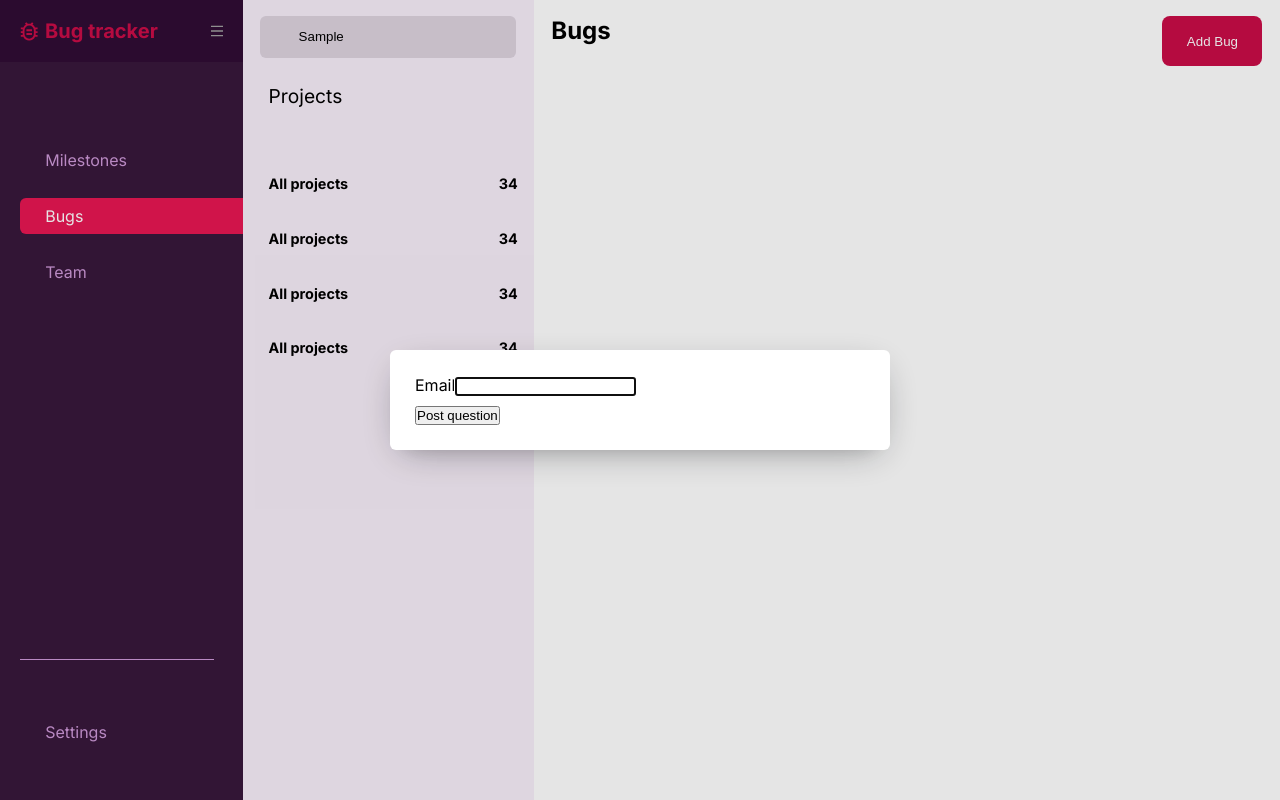
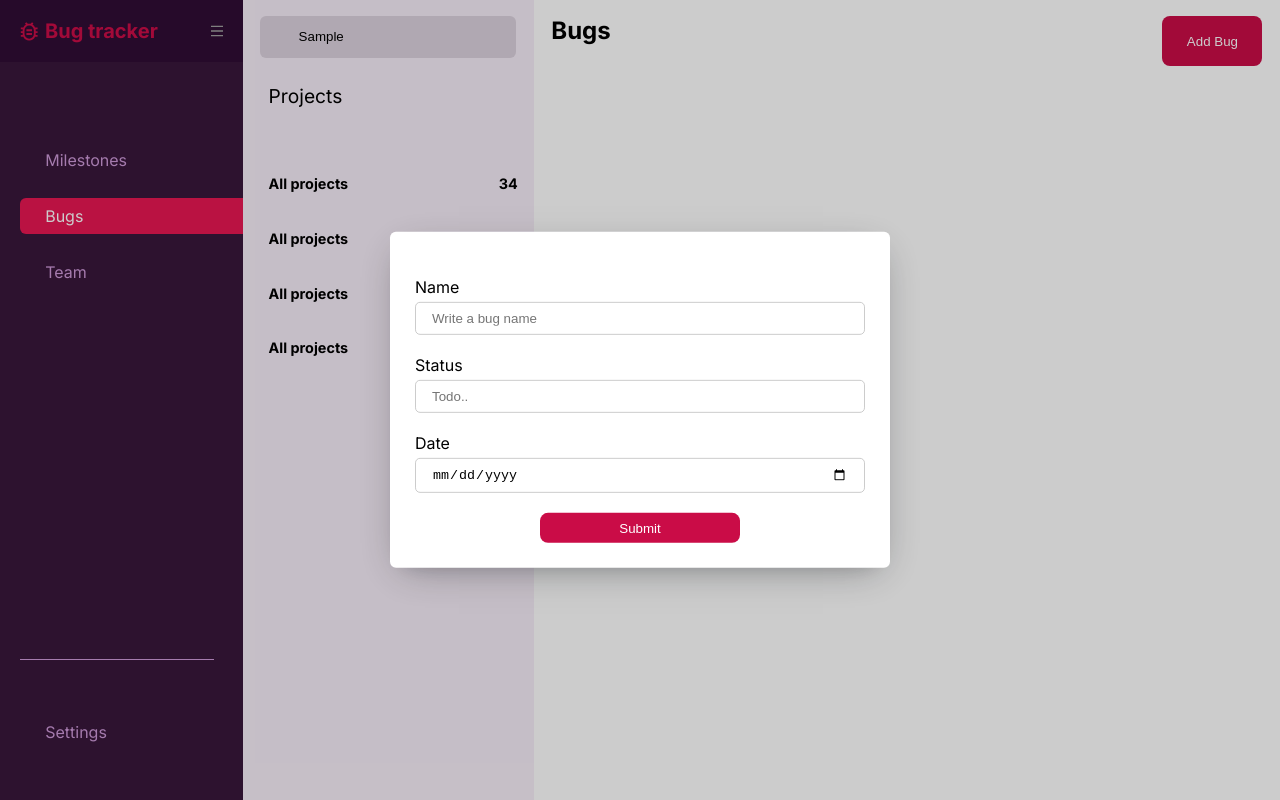
Before and after one commit to antonioGoeminne/sentry-clone, a Next.js app: page /bugs in a window 1280 px wide. Both pictures are taken after typing "Sample" into the empty fields and a click on the button "Add Bug". Built offline with nearby package versions, Linux system fonts and the light colour scheme; some icons are missing.

Commit message:
FEAT: mejorando formulario para agregar bugs

```diff
--- a/package.json
+++ b/package.json
@@ -12,6 +12,7 @@
   "dependencies": {
     "@babel/preset-env": "^7.23.2",
     "@babel/preset-react": "^7.22.15",
+    "@hookform/resolvers": "^3.3.2",
     "@iconify/react": "^4.1.1",
     "@radix-ui/react-dialog": "^1.0.5",
     "@radix-ui/react-form": "^0.0.3",
@@ -20,8 +21,10 @@
     "next": "14.0.0",
     "react": "^18",
     "react-dom": "^18",
+    "react-hook-form": "^7.47.0",
     "styled-components": "^6.1.0",
-    "tinycolor2": "^1.6.0"
+    "tinycolor2": "^1.6.0",
+    "yup": "^1.3.2"
   },
   "devDependencies": {
     "@testing-library/dom": "^9.3.3",
--- a/src/features/bugs/components/bug-form.tsx
+++ b/src/features/bugs/components/bug-form.tsx
@@ -1,24 +1,93 @@
 import * as Form from "@radix-ui/react-form";
+import { yupResolver } from "@hookform/resolvers/yup";
+import * as yup from "yup";
+import { Controller, useForm } from "react-hook-form";
+import { TextField } from "@ui/text-field";
+import { Button } from "@ui/Button";
+import { secondary } from "@ui/colors";
 
 export const BugForm = () => {
+  const schema = yup
+    .object({
+      name: yup.string().min(1).required(),
+      status: yup.string().min(1).required(),
+    })
+    .required();
+  const {
+    handleSubmit,
+    control,
+    formState: { errors },
+  } = useForm({
+    resolver: yupResolver(schema),
+  });
+
+  const handleData = (e) => console.log(e);
+
   return (
-    <Form.Root>
-      <Form.Field name="email">
-        <Form.Label>Email</Form.Label>
-        <Form.Message match="valueMissing">
-          Please enter your email
-        </Form.Message>
-        <Form.Message match="typeMismatch">
-          Please provide a valid email
-        </Form.Message>
-        <Form.Control asChild>
-          <input type="email" required />
-        </Form.Control>
-      </Form.Field>
-
-      <Form.Submit asChild>
-        <button style={{ marginTop: 10 }}>Post question</button>
-      </Form.Submit>
+    <Form.Root onSubmit={handleSubmit((data) => handleData(data))}>
+      <Controller
+        name="name"
+        control={control}
+        render={({ field: { onChange } }) => (
+          <TextField
+            validation={!errors["name"]}
+            placeHolder={"Write a bug name"}
+            errorMessage="Name is required"
+            onChange={onChange}
+            label="Name"
+            name="name"
+          />
+        )}
+      />
+      <Controller
+        name="status"
+        control={control}
+        render={({ field: { onChange } }) => (
+          <TextField
+            validation={!errors["status"]}
+            placeHolder={"Todo.."}
+            errorMessage="status is required"
+            onChange={onChange}
+            label="Status"
+            name="status"
+          />
+        )}
+      />
+      <Controller
+        name="date"
+        control={control}
+        render={({ field: { onChange } }) => (
+          <TextField
+            type={"date"}
+            validation={!errors["date"]}
+            placeHolder={"date.."}
+            onChange={onChange}
+            label="Date"
+            name="date"
+          />
+        )}
+      />
+      <div
+        style={{
+          marginTop: "20px",
+          display: "flex",
+          width: "100%",
+          justifyContent: "center",
+        }}
+      >
+        <Form.Submit asChild>
+          <Button
+            styles={{
+              ["background-color"]: secondary,
+              color: "white",
+              width: 200,
+              height: 30,
+            }}
+          >
+            Submit
+          </Button>
+        </Form.Submit>
+      </div>
     </Form.Root>
   );
 };
--- a/src/ui/Modal.tsx
+++ b/src/ui/Modal.tsx
@@ -17,7 +17,7 @@ export const Modal = ({ open, setOpenModal, trigger, children }: any) => (
 );
 
 const Overlay = styled(Dialog.Overlay)`
-  background-color: rgba(0, 0, 0, 0.1);
+  background-color: rgba(0, 0, 0, 0.2);
   position: fixed;
   inset: 0;
 `;
@@ -31,7 +31,7 @@ const Content = styled(Dialog.Content)`
   top: 50%;
   left: 50%;
   transform: translate(-50%, -50%);
-  width: 90vw;
+  width: 40vw;
   max-width: 500px;
   max-height: 85vh;
   padding: 25px;
--- a/src/ui/colors.ts
+++ b/src/ui/colors.ts
@@ -6,6 +6,7 @@ export const primaryLighter2 = "#f7eef9";
 export const primaryDarker = "#300c34";
 export const secondary = "#ca0c47";
 export const secondaryDarker = "#e81652";
+export const errorColor = '#F65454'
 
 export const lightenRate = 7.5;
 export const darkenRate = 15;
--- /dev/null
+++ b/src/ui/index.tsx
@@ -0,0 +1,4 @@
+export * from './text-field'
+export * from './Button'
+export * from './Modal'
+export * from './colors'
--- /dev/null
+++ b/src/ui/text-field.tsx
@@ -0,0 +1,64 @@
+"use client";
+import * as Form from "@radix-ui/react-form";
+import styled from "styled-components";
+import { motion } from "framer-motion";
+import { errorColor } from "./colors";
+
+interface textFieldProps {
+  name: string;
+  subText?: string;
+  label: string;
+  onChange?: any;
+  defaultValue?: any;
+  validation?: any;
+  errorMessage?: string;
+  value?: any;
+}
+
+export const TextField = ({ ...props }: textFieldProps) => {
+  const { name, subText, label, validation, errorMessage } = props;
+
+  return (
+    <Form.Field name={name}>
+      <div style={{ display: "flex", flexDirection: "column", gap: 5 }}>
+        <Label style={{ marginTop: 20 }}>{label}</Label>
+        <Form.Control asChild>
+          <InputText {...props} />
+        </Form.Control>
+      </div>
+      {errorMessage?.length && !validation ? (
+        <motion.div
+          initial={{ opacity: 0 }}
+          animate={{ opacity: 1 }}
+          transition={{
+            type: "spring",
+            stiffness: 260,
+            damping: 20,
+          }}
+        >
+          <ErrorMessage>{errorMessage}</ErrorMessage>
+        </motion.div>
+      ) : null}
+      {subText?.length ? (
+        <Form.Message>
+          <p className="text-xs mt-1">{subText}</p>
+        </Form.Message>
+      ) : null}
+    </Form.Field>
+  );
+};
+
+const InputText = styled.input`
+  border: 1px solid #ccc;
+  outline: none;
+  border-radius: 5px;
+  padding: 0.5rem 1rem;
+`;
+
+const Label = styled(Form.Label)`
+  font-weight: semi-bold;
+`;
+
+const ErrorMessage = styled(Form.Message)`
+color: ${errorColor}
+`;
```
Also changed, not shown: 1 other file (tests, documents, lock files or other folders).
